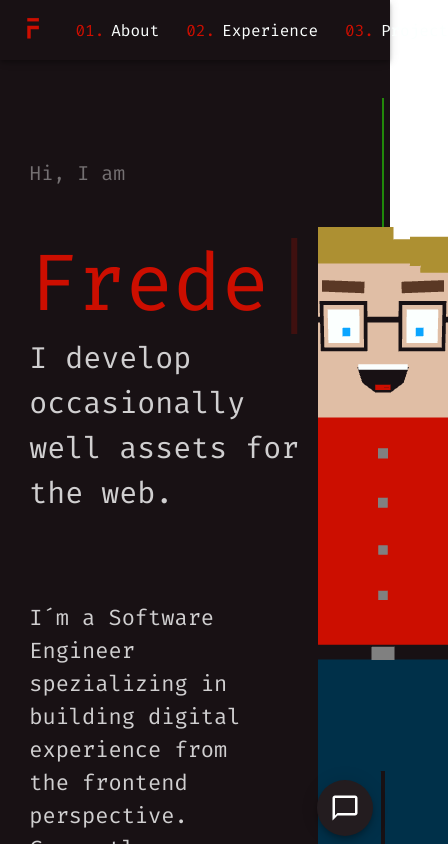
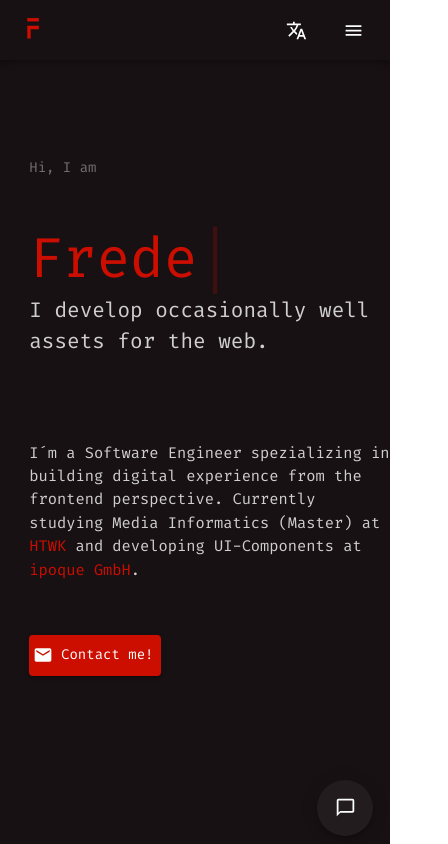
Before and after one commit to fredericbahr/portfolio, a React (Create React App) app: page / in a window 390 px wide. Shown: the top 844 px of the page, 448 px wide, since content can reach past the window. Built offline with nearby package versions, Linux system fonts and the light colour scheme.

Commit message:
responsive adjustments

```diff
--- a/src/components/App/App.tsx
+++ b/src/components/App/App.tsx
@@ -36,7 +36,7 @@ function App() {
 
   const handleHomeClick = () => {
     setIsInAnimation(true);
-    navigate("/");
+    navigate("/", {replace: true});
   };
 
   useEffect(() => {
@@ -54,6 +54,7 @@ function App() {
     <StyledContentWrapper>
       <Header homeClickHandler={handleHomeClick} />
       <Routes>
+        {/* TODO: refactor items into one component */}
         <Route
           path="/"
           element={
@@ -67,6 +68,13 @@ function App() {
           }
         />
         <Route path="/contact" element={<Contact />} />
+        <Route path="*" element={<>
+              <Introduction />
+              <About />
+              <Experience />
+              <Projects />
+              <Chatbot />
+            </>} />
       </Routes>
     </StyledContentWrapper>
   );
--- a/src/components/App/Header.tsx
+++ b/src/components/App/Header.tsx
@@ -1,9 +1,10 @@
-import { AppBar, IconButton, Slide, Toolbar, useScrollTrigger, darken } from "@mui/material";
+import { AppBar, IconButton, Slide, Toolbar, useScrollTrigger, darken, useMediaQuery } from "@mui/material";
 import React from "react";
 import Logo from "../Logo/Logo";
 import styled from "styled-components";
 import { Navbar } from "../Navbar/Navbar";
 import { timeout } from "../../utils/constants";
+import { breakpoints } from "../../styles/globalStyles";
 
 interface IProps {
   homeClickHandler: () => void;
@@ -40,11 +41,12 @@ export const Header = ({ homeClickHandler }: IProps) => {
     target: window,
     threshold: 50,
   });
+  const staticPosition = useMediaQuery(`(max-width: ${breakpoints.md})`)
 
   return (
     <>
       <Slide direction="down" in={!trigger} timeout={timeout}>
-        <StyledAppBar color="inherit">
+        <StyledAppBar color="inherit" position={staticPosition ? "absolute": "fixed"}>
           <Slide direction="down" in={!trigger} timeout={timeout}>
             <StyledIconButton onClick={homeClickHandler}>
               <StyledLogo />
--- a/src/components/Character/Character.tsx
+++ b/src/components/Character/Character.tsx
@@ -3,6 +3,8 @@ import * as THREE from "three";
 import { OrbitControls } from "three/examples/jsm/controls/OrbitControls.js";
 import { MiniMe } from "./miniMe";
 import styled from "styled-components";
+import { useMediaQuery } from "@mui/material";
+import { breakpoints } from "../../styles/globalStyles";
 
 const StyledDiv = styled.div`
   cursor: crosshair;
@@ -12,6 +14,7 @@ export const Character = () => {
   const ref = useRef<HTMLDivElement>(null);
   const character = new MiniMe();
   const shouldAnimate = useRef(true);
+  const mediaQuery = useMediaQuery(`(min-width: ${breakpoints.md})`);
 
   useEffect(() => {
     const scene = new THREE.Scene();
@@ -76,7 +79,7 @@ export const Character = () => {
     createLight();
     createCharacter();
     animate();
-  }, []);
+  }, [mediaQuery]);
 
-  return <StyledDiv ref={ref} id="character"></StyledDiv>;
+  return mediaQuery ? <StyledDiv ref={ref} id="character"></StyledDiv> : null;
 };
--- a/src/components/Chatbot/Chat/Chat.tsx
+++ b/src/components/Chatbot/Chat/Chat.tsx
@@ -1,6 +1,7 @@
 import { Card, Slide } from "@mui/material";
 import React from "react";
 import styled from "styled-components";
+import { breakpoints } from "../../../styles/globalStyles";
 import ChatHeader from "./ChatHeader";
 import ChatMessages from "./ChatMessages";
 
@@ -16,6 +17,14 @@ const StyledCard = styled(Card)`
   right: 2vmax;
   width: 25vw;
   height: 75vh;
+
+  @media screen and (max-width: ${breakpoints.md}) {
+    width: 100%;
+    height: 100%;
+    top: 0;
+    left: 0;
+    z-index: 1200;
+  }
 `;
 
 const Chat = ({ clickHandler }: IProps) => {
--- a/src/components/Introduction/Introduction.tsx
+++ b/src/components/Introduction/Introduction.tsx
@@ -4,6 +4,7 @@ import { useTranslation } from "react-i18next";
 import { useNavigate } from "react-router-dom";
 import styled from "styled-components";
 import Typewriter from "typewriter-effect";
+import { breakpoints } from "../../styles/globalStyles";
 import { introductionDelay, typewriterDeleteDelay, typewriterInitialDelay } from "../../utils/constants";
 import { Character } from "../Character/Character";
 import { CTAButton } from "../util-components/CTAButton";
@@ -20,6 +21,10 @@ const Grid = styled.div`
   /** 50px navbar and 2*5vh margin */
   min-height: calc(100vh - 50px - 10vh);
   margin: 5vh auto;
+
+  @media (max-width: ${breakpoints.md}) {
+    display: flex;
+  }
 `;
 
 const TextWrapper = styled.div`
@@ -42,6 +47,10 @@ const StyledText = styled(Typography)`
   margin-top: 10vh;
   color: ${(props) => lighten(props.theme.colors.mainblack, 0.8)};
   width: 75%;
+
+  @media screen and (max-width: ${breakpoints.md}) {
+    width: 100%;
+  }
 `;
 
 const StyledCTAButton = styled(CTAButton)`
--- /dev/null
+++ b/src/components/Navbar/MenuNavbar.tsx
@@ -0,0 +1,88 @@
+import { IconButton, Menu, Slide } from "@mui/material";
+import MenuIcon from "@mui/icons-material/Menu";
+import CloseIcon from "@mui/icons-material/Close";
+import React from "react";
+import styled from "styled-components";
+import { navbarItemBaseDelay, navbarItemExtraDelay } from "../../utils/constants";
+import { LanguageSwitcher } from "../LanguageSwitcher/LanguageSwitcher";
+
+interface IProps {
+  isMounted: boolean;
+}
+
+const StyledNav = styled.nav`
+  flex: 1;
+  display: flex;
+  justify-content: end;
+  align-items: center;
+  font-family: "Fira Code", monospace;
+  color: ${(props) => props.theme.colors.mainwhite};
+`;
+
+const StyledOl = styled.ol`
+  display: flex;
+  flex-direction: row;
+  list-style: none;
+  counter-reset: item 0;
+  margin-right: 1vmax;
+  align-items: center;
+`;
+
+const StyledLi = styled.li`
+  counter-increment: item 1;
+  margin: 0 10px;
+  font-size: 0.8rem;
+`;
+
+const StyledMenuIcon = styled(MenuIcon)`
+  color: ${(props) => props.theme.colors.mainwhite};
+`;
+
+const StyledCloseIcon = styled(CloseIcon)`
+  color: ${(props) => props.theme.colors.mainwhite};
+
+  &:hover {
+      cursor: pointer;
+  }
+`;
+
+export const MenuNavbar = ({ isMounted }: IProps) => {
+  const [anchorEl, setAnchorEl] = React.useState<null | HTMLElement>(null);
+  const open = Boolean(anchorEl);
+
+  const handleClick = (event: React.MouseEvent<HTMLElement>) => {
+    setAnchorEl(event.currentTarget);
+  };
+
+  const handleClose = () => {
+    setAnchorEl(null);
+  };
+
+  const MenuIconButton = open ? (
+    <IconButton onClick={handleClose}>
+      <StyledCloseIcon />
+    </IconButton>
+  ) : (
+    <IconButton onClick={handleClick}>
+      <StyledMenuIcon />
+    </IconButton>
+  );
+
+  return (
+    <>
+      <StyledNav>
+        <StyledOl>
+          <Slide in={isMounted} timeout={navbarItemBaseDelay}>
+            <StyledLi>
+              <LanguageSwitcher />
+            </StyledLi>
+          </Slide>
+          <Slide in={isMounted} timeout={navbarItemBaseDelay + navbarItemExtraDelay}>
+            <StyledLi>{MenuIconButton}</StyledLi>
+          </Slide>
+        </StyledOl>
+      </StyledNav>
+      <Menu open={open} anchorEl={anchorEl} onClose={handleClose}></Menu>
+    </>
+  );
+};
--- a/src/components/Navbar/Navbar.tsx
+++ b/src/components/Navbar/Navbar.tsx
@@ -1,81 +1,18 @@
-import { Slide } from "@mui/material";
+import { useMediaQuery } from "@mui/material";
 import React, { useEffect, useState } from "react";
-import { NavHashLink } from "react-router-hash-link";
-import styled from "styled-components";
-import { navLinks } from "../../data/navLinks";
-import { navbarDelay, navbarItemBaseDelay, navbarItemExtraDelay, transition } from "../../utils/constants";
-import { LanguageSwitcher } from "../LanguageSwitcher/LanguageSwitcher";
-import { INavLink } from "./interface";
-
-const StyledNav = styled.nav`
-  flex: 1;
-  display: flex;
-  justify-content: end;
-  align-items: center;
-  font-family: "Fira Code", monospace;
-  color: ${(props) => props.theme.colors.mainwhite};
-`;
-
-const StyledOl = styled.ol`
-  display: flex;
-  flex-direction: row;
-  list-style: none;
-  counter-reset: item 0;
-  margin-right: 1vmax;
-  align-items: center;
-`;
-
-const StyledLi = styled.li`
-  counter-increment: item 1;
-  margin: 0 10px;
-  font-size: 0.8rem;
-`;
-
-const StyledNavHashLink = styled(NavHashLink)`
-  text-decoration: none;
-  color: inherit;
-  transition: ${transition};
-
-  &:hover {
-    color: ${(props) => props.theme.colors.mainred};
-  }
-
-  &::before {
-    content: "0" counter(item) ".";
-    color: ${(props) => props.theme.colors.mainred};
-    padding: 7px;
-  }
-`;
+import { breakpoints } from "../../styles/globalStyles";
+import { navbarDelay } from "../../utils/constants";
+import { MenuNavbar } from "./MenuNavbar";
+import { SideBySideNavbar } from "./SideBySideNavbar";
 
 export const Navbar = () => {
   const [isMounted, setIsMounted] = useState(false);
+  const mediaQuery = useMediaQuery(`(max-width: ${breakpoints.sm})`);
 
   useEffect(() => {
     const timeout = setTimeout(() => setIsMounted(true), navbarDelay);
     return () => clearTimeout(timeout);
   }, []);
 
-  return (
-    <StyledNav>
-      <StyledOl>
-        {isMounted &&
-          navLinks.map((link: INavLink, idx: number) => {
-            return (
-              <Slide key={idx} in={isMounted} timeout={navbarItemBaseDelay + idx * navbarItemExtraDelay}>
-                <StyledLi key={idx}>
-                  <StyledNavHashLink smooth to={link.url}>
-                    {link.title}
-                  </StyledNavHashLink>
-                </StyledLi>
-              </Slide>
-            );
-          })}
-        <Slide in={isMounted} timeout={navbarItemBaseDelay + navLinks.length * navbarItemExtraDelay}>
-          <StyledLi>
-            <LanguageSwitcher />
-          </StyledLi>
-        </Slide>
-      </StyledOl>
-    </StyledNav>
-  );
+  return mediaQuery ? <MenuNavbar isMounted={isMounted} /> : <SideBySideNavbar isMounted={isMounted} />;
 };
--- /dev/null
+++ b/src/components/Navbar/SideBySideNavbar.tsx
@@ -0,0 +1,78 @@
+import { Slide } from "@mui/material";
+import React from "react";
+import { NavHashLink } from "react-router-hash-link";
+import styled from "styled-components";
+import { navLinks } from "../../data/navLinks";
+import { transition, navbarItemBaseDelay, navbarItemExtraDelay } from "../../utils/constants";
+import { LanguageSwitcher } from "../LanguageSwitcher/LanguageSwitcher";
+import { INavLink } from "./interface";
+
+interface IProps {
+    isMounted: boolean
+}
+
+const StyledNav = styled.nav`
+  flex: 1;
+  display: flex;
+  justify-content: end;
+  align-items: center;
+  font-family: "Fira Code", monospace;
+  color: ${(props) => props.theme.colors.mainwhite};
+`;
+
+const StyledOl = styled.ol`
+  display: flex;
+  flex-direction: row;
+  list-style: none;
+  counter-reset: item 0;
+  margin-right: 1vmax;
+  align-items: center;
+`;
+
+const StyledLi = styled.li`
+  counter-increment: item 1;
+  margin: 0 10px;
+  font-size: 0.8rem;
+`;
+
+const StyledNavHashLink = styled(NavHashLink)`
+  text-decoration: none;
+  color: inherit;
+  transition: ${transition};
+
+  &:hover {
+    color: ${(props) => props.theme.colors.mainred};
+  }
+
+  &::before {
+    content: "0" counter(item) ".";
+    color: ${(props) => props.theme.colors.mainred};
+    padding: 7px;
+  }
+`;
+
+export const SideBySideNavbar = ({isMounted}: IProps) => {
+  return (
+    <StyledNav>
+      <StyledOl>
+        {isMounted &&
+          navLinks.map((link: INavLink, idx: number) => {
+            return (
+              <Slide key={idx} in={isMounted} timeout={navbarItemBaseDelay + idx * navbarItemExtraDelay}>
+                <StyledLi key={idx}>
+                  <StyledNavHashLink smooth to={link.url}>
+                    {link.title}
+                  </StyledNavHashLink>
+                </StyledLi>
+              </Slide>
+            );
+          })}
+        <Slide in={isMounted} timeout={navbarItemBaseDelay + navLinks.length * navbarItemExtraDelay}>
+          <StyledLi>
+            <LanguageSwitcher />
+          </StyledLi>
+        </Slide>
+      </StyledOl>
+    </StyledNav>
+  );
+};
--- a/src/styles/globalStyles.ts
+++ b/src/styles/globalStyles.ts
@@ -1,15 +1,23 @@
 import { createGlobalStyle } from "styled-components";
 
+export const breakpoints = {
+  xl: "1536px",
+  lg: "1200px",
+  md: "900px",
+  sm: "600px",
+  xs: "0px",
+};
+
 export const GlobalStyle = createGlobalStyle`
-
-$laptop-size: 1600px;
-
 html {
   font-size: 20px;
 
+  @media screen and (min-width: ${breakpoints.lg}) and (max-width: ${breakpoints.xl}) {
+    font-size: 16px;
+  }
 
-  @media (max-width: $laptop-size) {
-    font-size: 16px;
+  @media screen and (max-width: ${breakpoints.lg}){
+    font-size: 14px;
   }
 
 }
```
